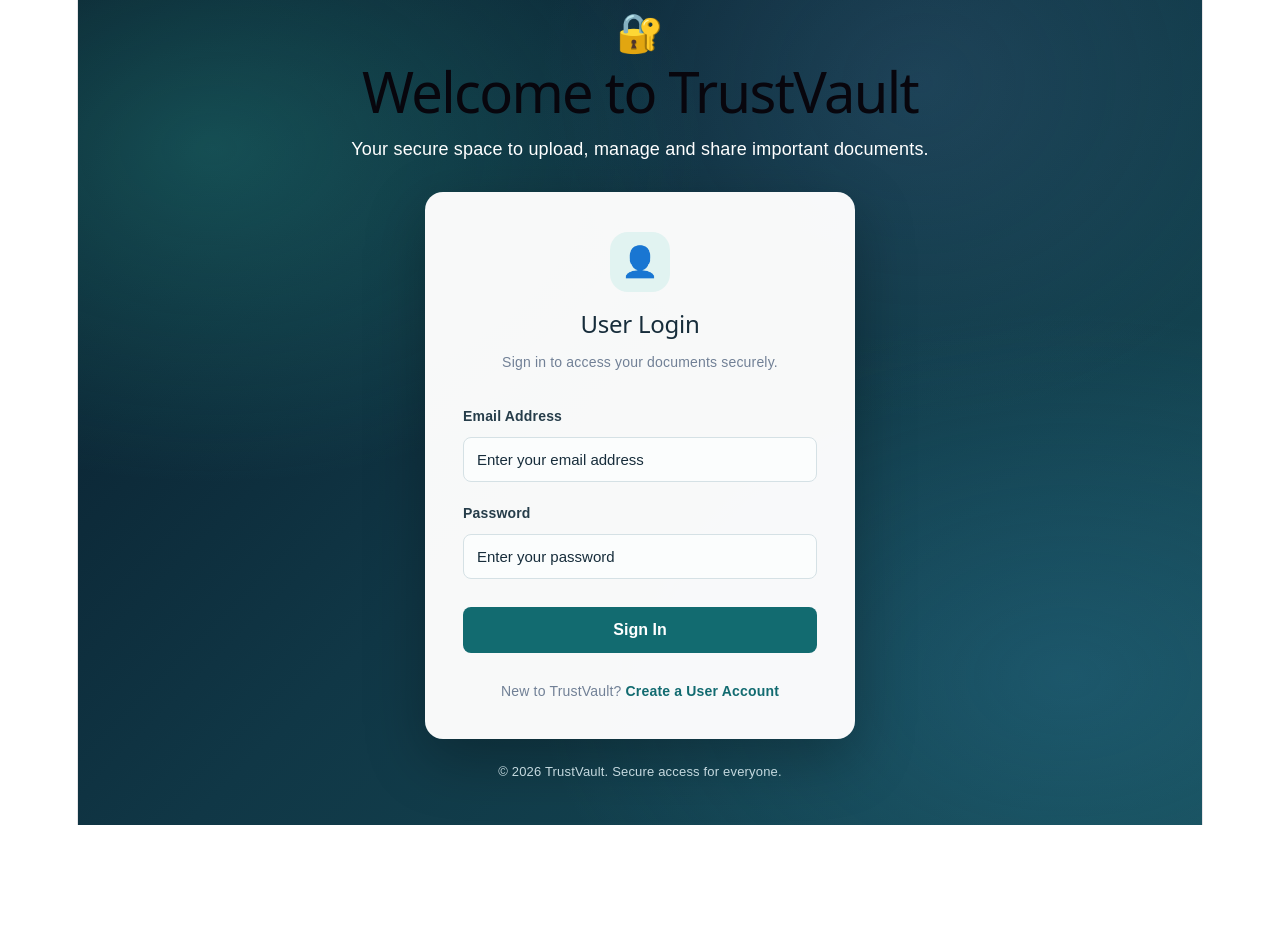
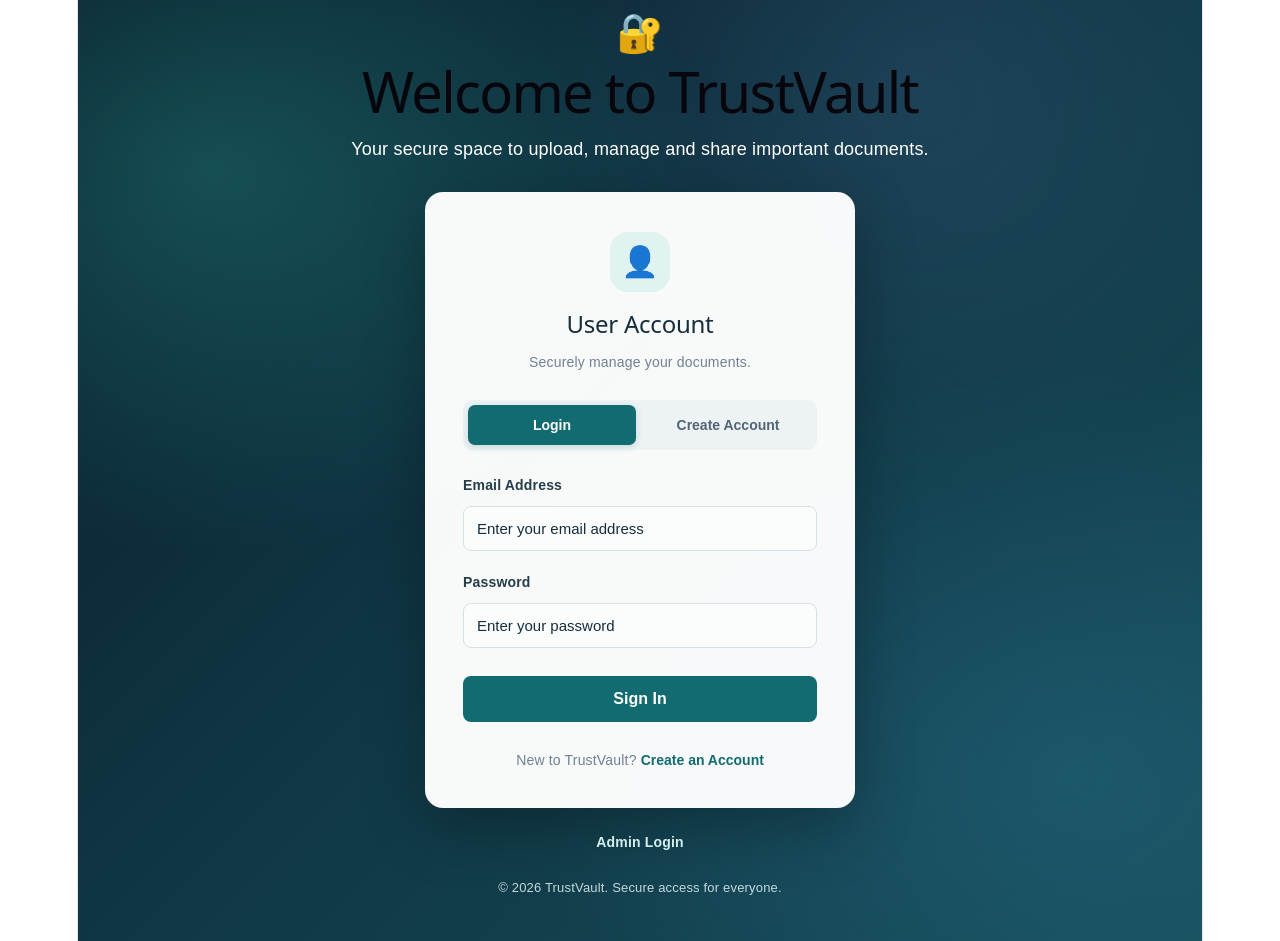
Before and after one commit to manishaa8221-web/trustvault, a React app in the folder frontend/: page / in a window 1280 px wide. Before the commit this address led to /user-login. Before the commit the page ends 825 px from the top, so only its background shows below. Built offline with nearby package versions, Linux system fonts and the light colour scheme; no server answers; the HTML template or start-up script is replaced by a standard one.

Commit message:
Combine user login and registration pages

```diff
--- a/frontend/src/pages/Login.jsx
+++ b/frontend/src/pages/Login.jsx
@@ -6,8 +6,12 @@ import API_BASE_URL from "../api";
 export default function Login() {
   const navigate = useNavigate();
 
+  const [activeTab, setActiveTab] = useState("login");
+
+  const [name, setName] = useState("");
   const [email, setEmail] = useState("");
   const [password, setPassword] = useState("");
+
   const [error, setError] = useState("");
   const [loading, setLoading] = useState(false);
 
@@ -17,19 +21,16 @@ export default function Login() {
     setLoading(true);
 
     try {
-      const response = await fetch(
-        `${API_BASE_URL}/auth/login`,
-        {
+      const response = await fetch(`${API_BASE_URL}/auth/login`, {
         method: "POST",
         headers: {
           "Content-Type": "application/json",
         },
         body: JSON.stringify({
-            email: email.trim(),
+          email: email.trim().toLowerCase(),
           password,
         }),
-        }
-      );
+      });
 
       const data = await response.json();
 
@@ -65,14 +66,55 @@ export default function Login() {
     }
   };
 
+  const handleRegister = async (e) => {
+    e.preventDefault();
+    setError("");
+    setLoading(true);
+
+    try {
+      const response = await fetch(`${API_BASE_URL}/auth/register`, {
+        method: "POST",
+        headers: {
+          "Content-Type": "application/json",
+        },
+        body: JSON.stringify({
+          name: name.trim(),
+          email: email.trim().toLowerCase(),
+          password,
+        }),
+      });
+
+      const data = await response.json();
+
+      if (!response.ok) {
+        throw new Error(data.message || "Registration failed");
+      }
+
+      alert("Account created successfully! Please log in.");
+
+      setName("");
+      setPassword("");
+      setActiveTab("login");
+      setError("");
+    } catch (err) {
+      setError(err.message || "Unable to connect to server");
+    } finally {
+      setLoading(false);
+    }
+  };
+
+  const switchTab = (tab) => {
+    setActiveTab(tab);
+    setError("");
+    setPassword("");
+  };
+
   return (
     <div style={s.page}>
       <div style={s.container}>
         <div style={s.welcome}>
           <div style={s.brandIcon}>🔐</div>
-
           <h1>Welcome to TrustVault</h1>
-
           <p>
             Your secure space to upload, manage and
             share important documents.
@@ -82,13 +124,59 @@ export default function Login() {
         <div style={s.card}>
           <div style={s.icon}>👤</div>
 
-          <h2 style={s.heading}>User Login</h2>
+          <h2 style={s.heading}>User Account</h2>
 
           <p style={s.subtitle}>
-            Sign in to access your documents securely.
+            Securely manage your documents.
           </p>
 
-          <form onSubmit={handleLogin}>
+          <div style={s.tabs}>
+            <button
+              type="button"
+              onClick={() => switchTab("login")}
+              style={{
+                ...s.tab,
+                ...(activeTab === "login" ? s.activeTab : {}),
+              }}
+            >
+              Login
+            </button>
+
+            <button
+              type="button"
+              onClick={() => switchTab("register")}
+              style={{
+                ...s.tab,
+                ...(activeTab === "register" ? s.activeTab : {}),
+              }}
+            >
+              Create Account
+            </button>
+          </div>
+
+          <form
+            onSubmit={
+              activeTab === "login"
+                ? handleLogin
+                : handleRegister
+            }
+          >
+            {activeTab === "register" && (
+              <>
+                <label style={s.label}>Full Name</label>
+
+                <input
+                  style={s.input}
+                  type="text"
+                  placeholder="Enter your full name"
+                  value={name}
+                  onChange={(e) => setName(e.target.value)}
+                  autoComplete="name"
+                  required
+                />
+              </>
+            )}
+
             <label style={s.label}>Email Address</label>
 
             <input
@@ -106,10 +194,19 @@ export default function Login() {
             <input
               style={s.input}
               type="password"
-              placeholder="Enter your password"
+              placeholder={
+                activeTab === "login"
+                  ? "Enter your password"
+                  : "Create a password"
+              }
               value={password}
               onChange={(e) => setPassword(e.target.value)}
-              autoComplete="current-password"
+              minLength={activeTab === "register" ? 6 : undefined}
+              autoComplete={
+                activeTab === "login"
+                  ? "current-password"
+                  : "new-password"
+              }
               required
             />
 
@@ -117,19 +214,53 @@ export default function Login() {
 
             <button
               type="submit"
-              style={s.button}
+              style={{
+                ...s.button,
+                opacity: loading ? 0.7 : 1,
+              }}
               disabled={loading}
             >
-              {loading ? "Signing in..." : "Sign In"}
+              {loading
+                ? activeTab === "login"
+                  ? "Signing in..."
+                  : "Creating account..."
+                : activeTab === "login"
+                  ? "Sign In"
+                  : "Create Account"}
             </button>
           </form>
 
           <p style={s.bottom}>
+            {activeTab === "login" ? (
+              <>
                 New to TrustVault?{" "}
-            <Link to="/register" style={s.registerLink}>
-              Create a User Account
+                <button
+                  type="button"
+                  style={s.textButton}
+                  onClick={() => switchTab("register")}
+                >
+                  Create an Account
+                </button>
+              </>
+            ) : (
+              <>
+                Already registered?{" "}
+                <button
+                  type="button"
+                  style={s.textButton}
+                  onClick={() => switchTab("login")}
+                >
+                  Login
+                </button>
+              </>
+            )}
+          </p>
+        </div>
+
+        <div style={s.adminLink}>
+          <Link to="/admin-login" style={s.adminLinkText}>
+            Admin Login
           </Link>
-          </p>
         </div>
       </div>
 
@@ -156,15 +287,11 @@ const s = {
     alignItems: "center",
     padding: 20,
     fontFamily: "Arial, sans-serif",
-    position: "relative",
-    overflow: "hidden",
   },
 
   container: {
     width: "100%",
     maxWidth: 650,
-    position: "relative",
-    zIndex: 1,
   },
 
   welcome: {
@@ -211,7 +338,34 @@ const s = {
     textAlign: "center",
     color: "#718096",
     fontSize: 14,
-    marginBottom: 28,
+    marginBottom: 25,
+  },
+
+  tabs: {
+    display: "flex",
+    gap: 8,
+    padding: 5,
+    background: "#edf3f4",
+    borderRadius: 9,
+    marginBottom: 22,
+  },
+
+  tab: {
+    flex: 1,
+    padding: 12,
+    border: 0,
+    borderRadius: 7,
+    background: "transparent",
+    color: "#526575",
+    fontSize: 14,
+    fontWeight: "bold",
+    cursor: "pointer",
+  },
+
+  activeTab: {
+    background: "#126b70",
+    color: "#ffffff",
+    boxShadow: "0 2px 7px #126b7030",
   },
 
   label: {
@@ -260,15 +414,29 @@ const s = {
     color: "#718096",
   },
 
-  registerLink: {
+  textButton: {
+    border: 0,
+    padding: 0,
+    background: "transparent",
     color: "#126b70",
     fontWeight: "bold",
+    cursor: "pointer",
+    fontSize: 14,
+  },
+
+  adminLink: {
+    textAlign: "center",
+    marginTop: 20,
+  },
+
+  adminLinkText: {
+    color: "#d4eeee",
+    fontSize: 14,
     textDecoration: "none",
+    fontWeight: "bold",
   },
 
   footer: {
-    position: "relative",
-    zIndex: 1,
     textAlign: "center",
     padding: 20,
     color: "#c5d9df",
--- a/frontend/src/routes/AppRoutes.jsx
+++ b/frontend/src/routes/AppRoutes.jsx
@@ -2,7 +2,6 @@
 import { BrowserRouter, Routes, Route, Navigate } from "react-router-dom";
 
 import Login from "../pages/Login";
-import Register from "../pages/Register";
 import AdminLogin from "../pages/AdminLogin";
 
 import Dashboard from "../pages/Dashboard";
@@ -15,17 +14,20 @@ function AppRoutes() {
   return (
     <BrowserRouter>
       <Routes>
-        {/* Open User Login directly */}
-        <Route path="/" element={<Navigate to="/user-login" replace />} />
+        {/* Combined User Login and Registration */}
+        <Route path="/" element={<Login />} />
+        <Route path="/user-login" element={<Login />} />
 
-        {/* User pages */}
-        <Route path="/user-login" element={<Login />} />
-        <Route path="/register" element={<Register />} />
+        {/* Redirect old registration links to combined page */}
+        <Route
+          path="/register"
+          element={<Navigate to="/user-login" replace />}
+        />
 
-        {/* Separate Admin login */}
+        {/* Separate Admin Login */}
         <Route path="/admin-login" element={<AdminLogin />} />
 
-        {/* User dashboard */}
+        {/* User Dashboard */}
         <Route
           path="/dashboard"
           element={
@@ -35,7 +37,7 @@ function AppRoutes() {
           }
         />
 
-        {/* Documents page */}
+        {/* Documents */}
         <Route
           path="/documents"
           element={
@@ -45,7 +47,7 @@ function AppRoutes() {
           }
         />
 
-        {/* Admin dashboard */}
+        {/* Admin Dashboard */}
         <Route
           path="/admin"
           element={
@@ -55,7 +57,7 @@ function AppRoutes() {
           }
         />
 
-        {/* Invalid URLs go to User Login */}
+        {/* Invalid URLs */}
         <Route path="*" element={<Navigate to="/user-login" replace />} />
       </Routes>
     </BrowserRouter>
```
Lines whose indentation alone changed are shown as unchanged.
